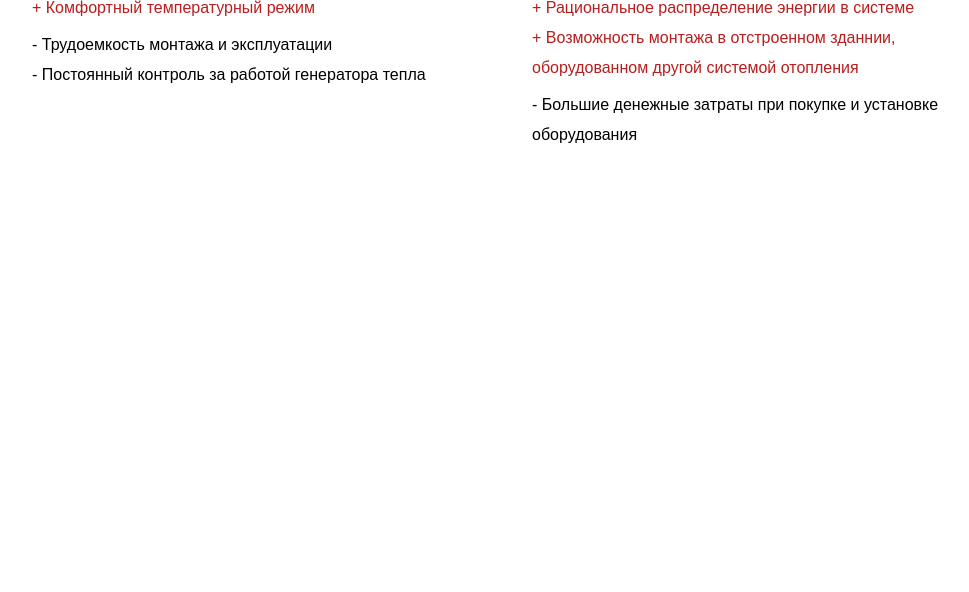
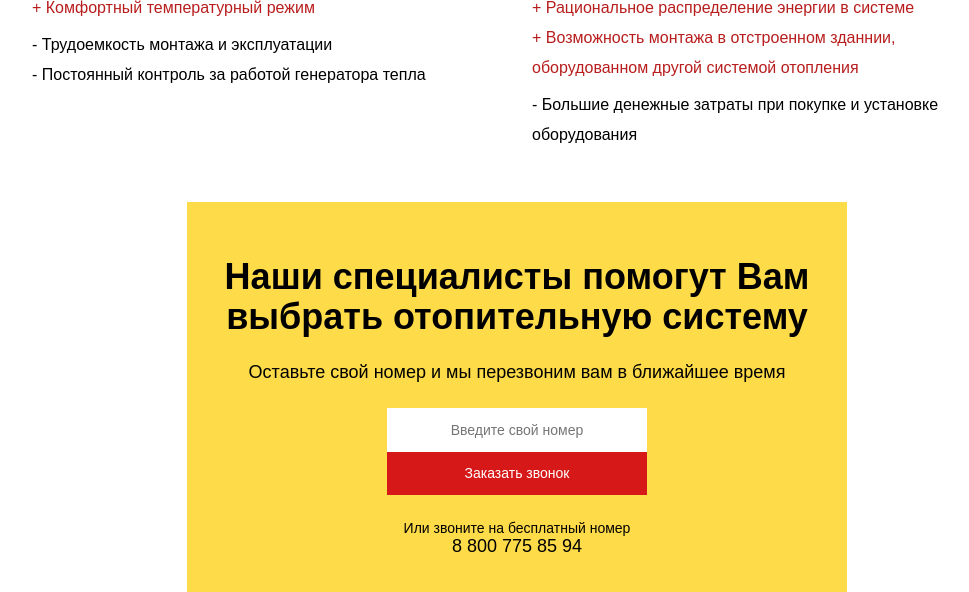
Before and after one commit to vleukhin/domotoplenya, a PHP site: page / in a window 1280 px wide. Shown: the part 3800-4392 px from the top of the page, without its empty margins (123-1092 px from the left). Before the commit the page ends 3943 px from the top, so only its background shows below. Run offline with PHP 8.4, Linux system fonts and the light colour scheme.

Commit message:
select block

```diff
--- a/css/style.css
+++ b/css/style.css
@@ -264,6 +264,32 @@ header .contacts .phone {
   color: #b81e1e;
   margin-bottom: 7px;
 }
+#choise > div {
+  width: 100%;
+  background-color: #fedb49;
+  max-width: 660px;
+  padding: 35px;
+  margin: 0 auto;
+}
+#choise > div .left-number {
+  text-align: center;
+  font-size: 18px;
+  margin: 25px 0;
+}
+#choise > div .base-input {
+  display: block;
+  margin: 0 auto;
+  width: 44.06779661%;
+  min-width: 240px;
+}
+#choise > div .call {
+  margin-top: 25px;
+  font-size: 14px;
+  text-align: center;
+}
+#choise > div .call span {
+  font-size: 18px;
+}
 h1 {
   font-size: 36px;
   text-align: center;
@@ -315,6 +341,7 @@ h1 {
 .white-input {
   color: #b4b4b4;
   padding: 22px;
+  text-align: center;
 }
 .red-button {
   background-color: #d71818;
--- a/index.php
+++ b/index.php
@@ -301,6 +301,23 @@
 			</div>
 		</div>
 	</div>
+	<div id="choise">
+		<div>
+			<h1>
+				Наши специалисты помогут Вам выбрать
+				отопительную систему
+			</h1>
+			<div class="left-number">Оставьте свой номер и мы перезвоним вам в ближайшее время</div>
+			<form action="#">
+				<input class="base-input white-input" type="text" placeholder="Введите свой номер">
+				<input class="base-input red-button" type="submit" value="Заказать звонок">
+			</form>
+			<div class="call">
+				Или звоните на бесплатный номер <br>
+				<span>8 800 775 85 94</span>
+			</div>
+		</div>
+	</div>
 </div>
 </body>
 </html>
--- a/less/style.less
+++ b/less/style.less
@@ -331,6 +331,41 @@ header {
 	}
 }
 
+#choise{
+	> div{
+		@width: 660px;
+		@padding: 35px;
+
+		width: 100%;
+		background-color: @color-yellow;
+		max-width: @width;
+		padding: @padding;
+		margin: 0 auto;
+
+		.left-number {
+			text-align: center;
+			font-size: 18px;
+			margin: 25px 0;
+		}
+
+		.base-input {
+			display: block;
+			margin: 0 auto;
+			width: percentage(260px/(@width - @padding * 2));
+			min-width: 240px;
+		}
+
+		.call {
+			margin-top: 25px;
+			font-size: 14px;
+			text-align: center;
+			span {
+				font-size: 18px;
+			}
+		}
+	}
+}
+
 h1 {
 	font-size: 36px;
 	text-align: center;
@@ -392,6 +427,7 @@ h1 {
 .white-input {
 	color: #b4b4b4;
 	padding: 22px;
+	text-align: center;
 }
 
 .red-button {
```
